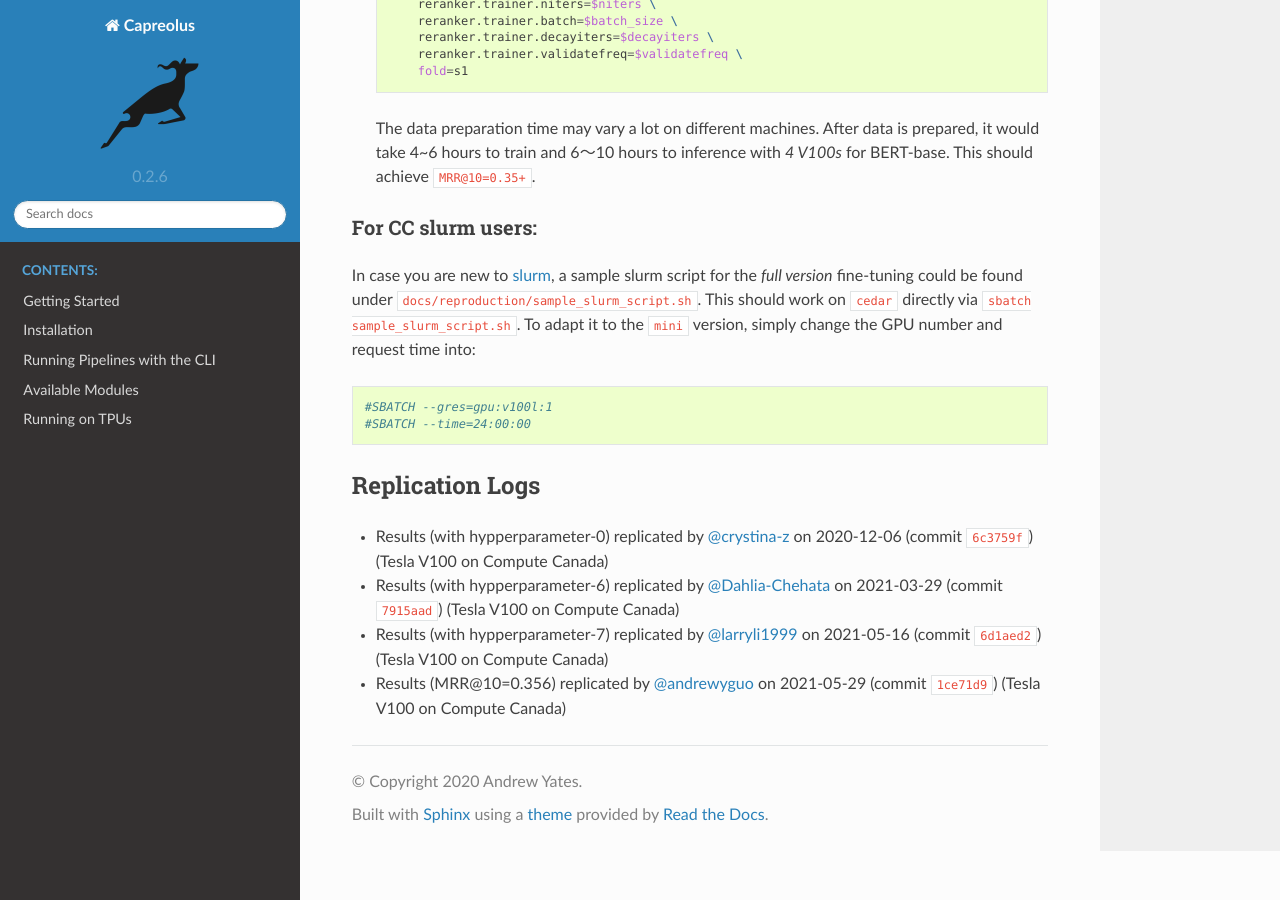
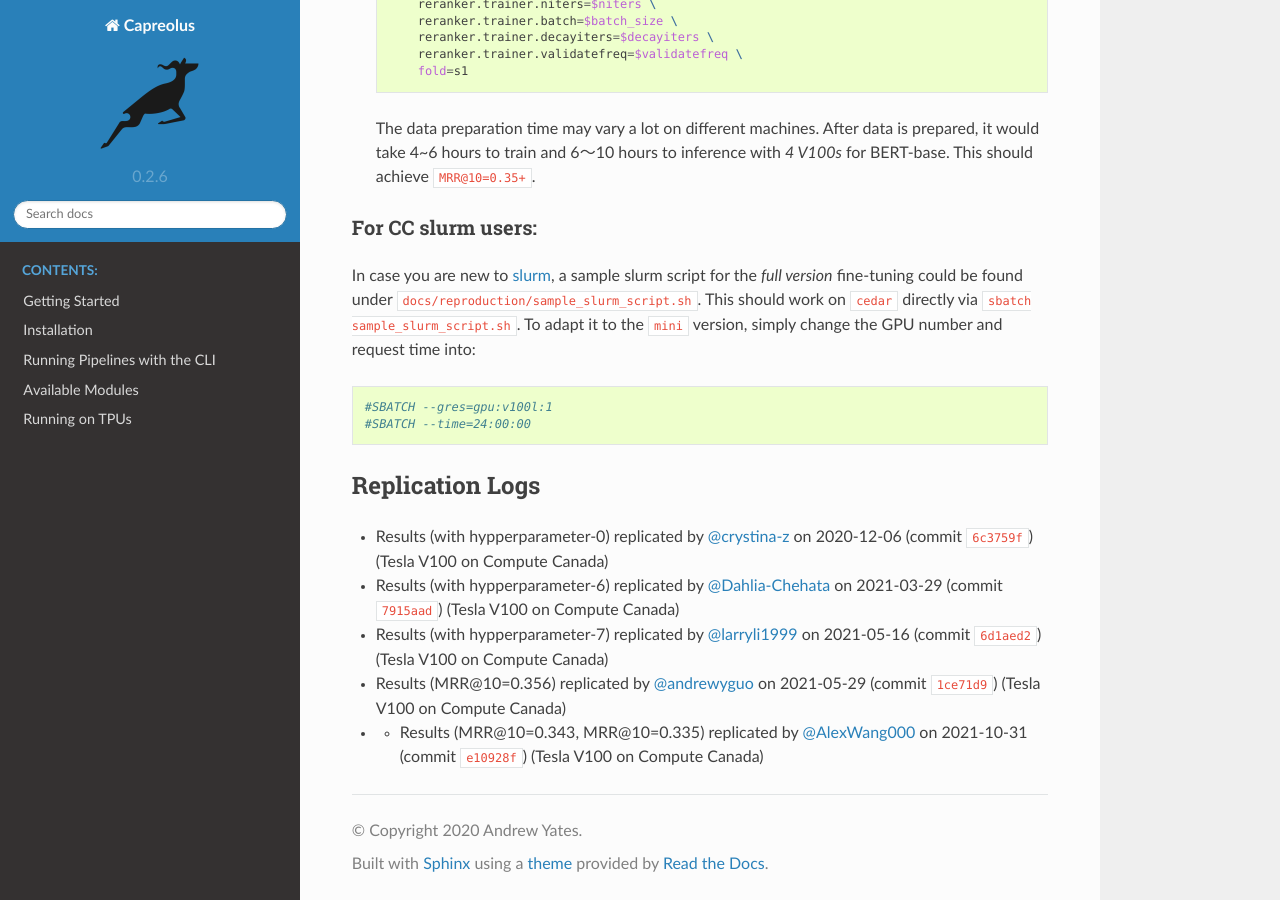
Before and after one commit to capreolus-ir/capreolus, a Sphinx documentation site: the page built from docs/reproduction/MS_MARCO.md, in a window 1280 px wide and 900 px high, scrolled down 935 px. Built offline with Sphinx 7.4.7 and the Read the Docs theme 2.0.0, drawn with Linux system fonts in a browser that asks for light colours.

Commit message:
Update msmarco reproduction log

```diff
--- a/docs/reproduction/MS_MARCO.md
+++ b/docs/reproduction/MS_MARCO.md
@@ -52,3 +52,4 @@
 + Results (with hypperparameter-6) replicated by [@Dahlia-Chehata](https://github.com/Dahlia-Chehata) on 2021-03-29 (commit [`7915aad`](https://github.com/capreolus-ir/capreolus/commit/7915aad75406527a3b88498926cff85259808696)) (Tesla V100 on Compute Canada)
 + Results (with hypperparameter-7) replicated by [@larryli1999](https://github.com/larryli1999) on 2021-05-16 (commit [`6d1aed2`](https://github.com/capreolus-ir/capreolus/commit/6d1aed29de7828ceb94560a8bf7c87f1af5458b5)) (Tesla V100 on Compute Canada)
 + Results (MRR@10=0.356) replicated by [@andrewyguo](https://github.com/andrewyguo) on 2021-05-29 (commit [`1ce71d9`](https://github.com/capreolus-ir/capreolus/commit/1ce71d93ab5473b40d4ae02768fd053261b27320)) (Tesla V100 on Compute Canada)
++ + Results (MRR@10=0.343, MRR@10=0.335) replicated by [@AlexWang000](https://github.com/AlexWang000) on 2021-10-31 (commit [`e10928f`](https://github.com/capreolus-ir/capreolus/commit/e10928f5fa87ef2ac9eaabe28f1f2dc0e142b0de)) (Tesla V100 on Compute Canada)
```
